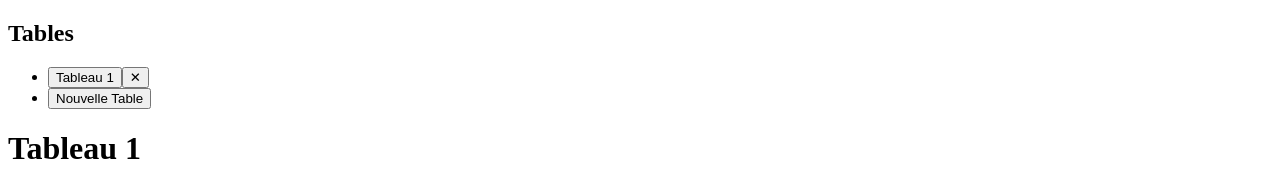
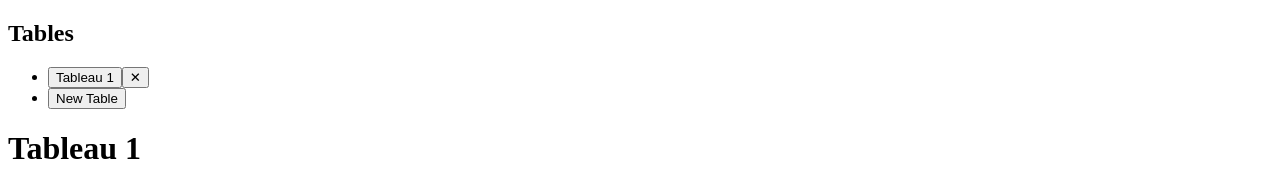
Before and after one commit to TahianSylvain/data-canvas-web, a Next.js app: page /database in a window 1280 px wide. Shown: the top 178 px of the page. Built offline with nearby package versions, Linux system fonts and the light colour scheme.

Commit message:
french to english

```diff
--- a/src/app/database/page.tsx
+++ b/src/app/database/page.tsx
@@ -82,7 +82,7 @@ const createNewTable = () => {
   const newId = tables.length + 1;
   const newTable = {
     id: newId,
-    name: `Tableau ${newId}`,
+    name: `Table ${newId}`,
     columns: [],
     data: [],
   };
@@ -182,7 +182,7 @@ return (
               onClick={startCreatingTable}
               className="w-full px-3 py-2 mt-2 bg-green-500 text-white rounded hover:bg-green-600"
             >
-              Nouvelle Table
+              New Table
             </button>
           ) : (
             <div className="mt-2">
@@ -198,13 +198,13 @@ return (
                   onClick={confirmCreateTable}
                   className="px-3 py-2 bg-blue-500 text-white rounded hover:bg-blue-600"
                 >
-                  Confirmer
+                  Confirm
                 </button>
                 <button
                   onClick={cancelCreateTable}
                   className="px-3 py-2 bg-gray-300 rounded hover:bg-gray-400"
                 >
-                  Annuler
+                  Cancel
                 </button>
               </div>
             </div>
```
